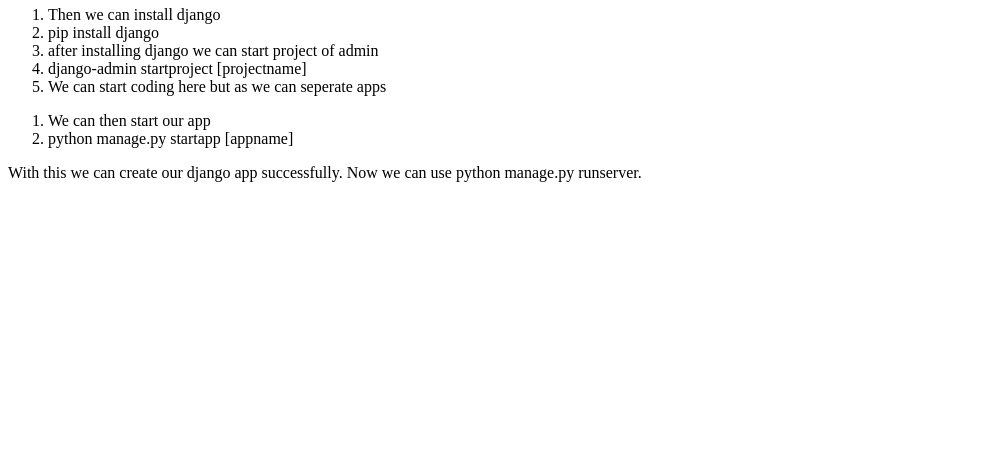
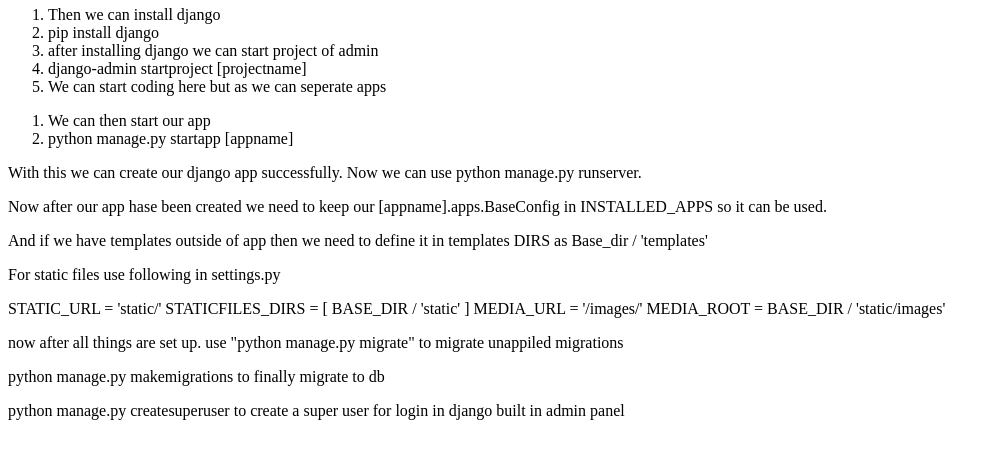
Before and after one commit to Anib999/djangoques, a Django app: page /newproject/ in a window 1280 px wide. Shown: the part 160-619 px from the top of the page, without its empty margins (0-1000 px from the left). Run offline with Django 4.2, Linux system fonts and the light colour scheme.

Commit message:
migrations, newproject, iinterviews, views

```diff
--- a/base/templates/base/newproject.html
+++ b/base/templates/base/newproject.html
@@ -28,6 +28,37 @@
     <div>
         <p>With this we can create our django app successfully. Now we can use python manage.py runserver.</p>
     </div>
+
+    <div>
+        <p>Now after our app hase been created we need to keep our [appname].apps.BaseConfig in INSTALLED_APPS so it can
+            be used.</p>
+    </div>
+
+    <div>
+        <p>And if we have templates outside of app then we need to define it in templates DIRS as Base_dir / 'templates'
+        </p>
+    </div>
+
+    <div>
+        <p>For static files use following in settings.py</p>
+        <p>
+            STATIC_URL = 'static/'
+
+            STATICFILES_DIRS = [
+            BASE_DIR / 'static'
+            ]
+
+            MEDIA_URL = '/images/'
+
+            MEDIA_ROOT = BASE_DIR / 'static/images'
+        </p>
+    </div>
+
+    <div>
+        <p>now after all things are set up. use "python manage.py migrate" to migrate unappiled migrations</p>
+        <p>python manage.py makemigrations to finally migrate to db</p>
+        <p>python manage.py createsuperuser to create a super user for login in django built in admin panel</p>
+    </div>
 </div>
 
 {% endblock content %}
--- a/base/urls.py
+++ b/base/urls.py
@@ -2,5 +2,6 @@
 from  . import views
 
 urlpatterns = [
-    path('newproject/', views.newproject, name="newproject")
+    path('newproject/', views.newproject, name="newproject"),
+    path('interview/', views.interview, name="interview"),
 ]
--- a/base/views.py
+++ b/base/views.py
@@ -5,3 +5,7 @@
 def newproject(request):
     context = {}
     return render(request, 'base/newproject.html', context)
+
+def interview(request):
+    context = {}
+    return render(request, 'base/interview.html', context)
```
Also changed, not shown: base/templates/base/interview.html (added, +8 -0 lines), db.sqlite3.
